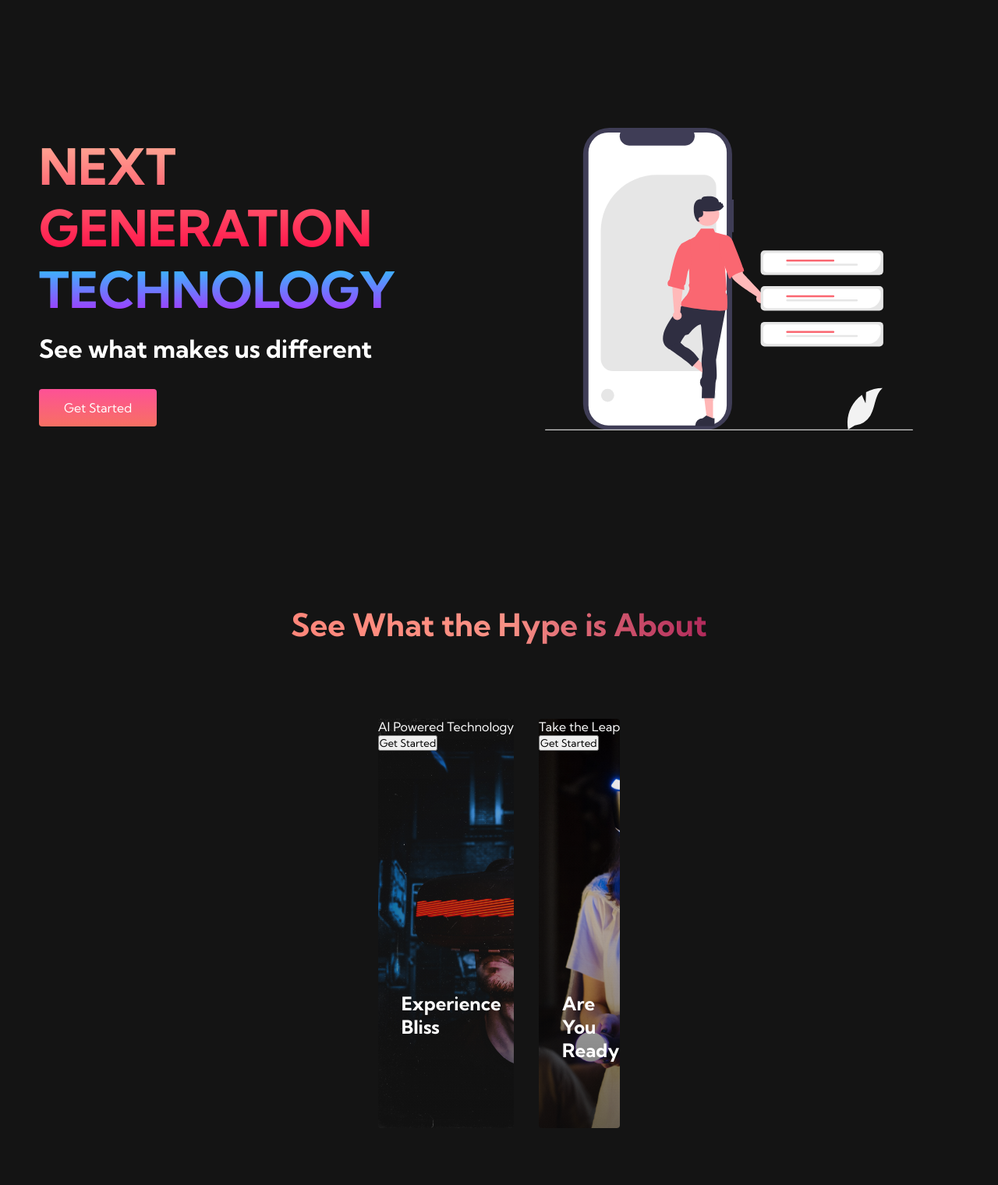
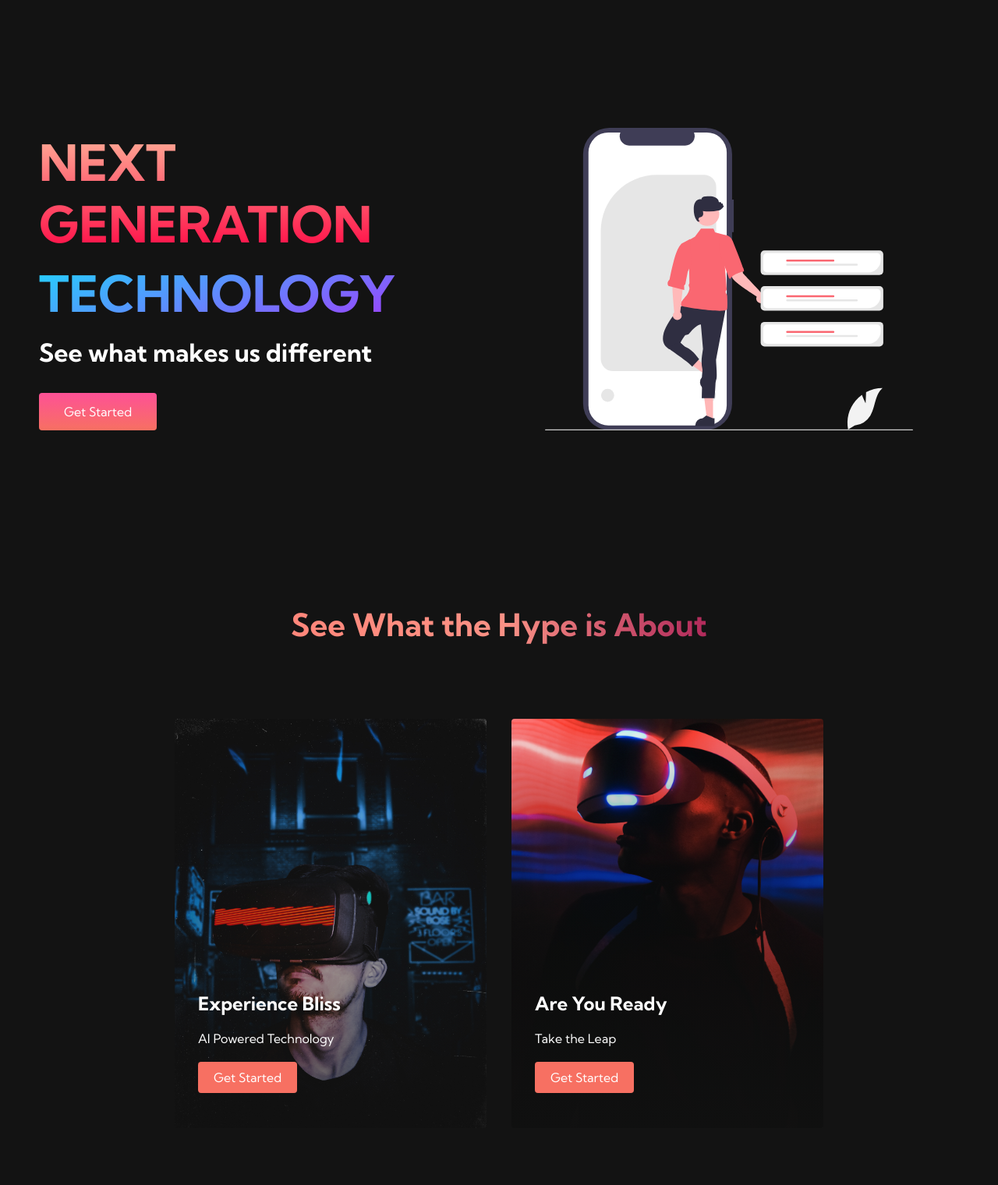
Before and after one commit to Ricardoguima/HTML-CSS-WEBSITE, a PHP site: page / in a window 1280 px wide. Shown: the part 80-1600 px from the top of the page at 78% size. Run offline with PHP 8.4, Linux system fonts and the light colour scheme; some libraries are stand-ins or nearby versions.

Commit message:
Update styles.css

```diff
--- a/styles.css
+++ b/styles.css
@@ -210,11 +210,17 @@
     justify-self: center;
     margin: 0 auto;
     height: 90vh;
-    background-color: #141414;
+    background-color: #131313;
     z-index: 1;
     width: 100%;
     max-width: 1300px;
-    padding: 0 50px;
+    padding-right: 50px;
+    padding-left: 50px;
+  }
+
+  .main__content {
+    color: #fff;
+    width: 100%;
   }
 
   .main__content h1 {
@@ -225,25 +231,25 @@
     -webkit-background-clip: text;
     -moz-background-clip: text;
     -webkit-text-fill-color: transparent;
-    -moz-text-fill-color: transparent
+    -moz-text-fill-color: transparent;
   }
 
   .main__content h2 {
     font-size: 4rem;
+    margin-top: 10px;
     background-color: #ff8177;
-    background-image: linear-gradient(to top, #b721ff 0%, #21d4fd 100%);
+    background-image: linear-gradient(-20deg, #b721ff 0%, #21d4fd 100%);
     background-size: 100%;
     -webkit-background-clip: text;
     -moz-background-clip: text;
     -webkit-text-fill-color: transparent;
-    -moz-text-fill-color: transparent
+    -moz-text-fill-color: transparent;
   }
 
-.main__container p {
+  .main__content p {
     margin-top: 1rem;
     font-size: 2rem;
     font-weight: 700;
-    color: #fff;
   }
 
   .main__btn {
@@ -348,8 +355,9 @@
     }
   }
 
+  /* Services Section */
   .services {
-    background: #141414;
+    background: #131313;
     display: flex;
     flex-direction: column;
     justify-content: center;
@@ -383,7 +394,7 @@
   .services__card {
     margin: 1rem;
     height: 525px;
-    width: 400x;
+    width: 400px;
     border-radius: 4px;
     background-image: linear-gradient(
         to bottom,
@@ -396,15 +407,206 @@
     color: #fff;
   }
 
-.services__card:nth-child(2) {
-    background-image: linear-gradient(to
-    bottom, rgba(0, 0, 0, 0) 0%, rgba(17, 17,17, 0.6) 100%
-    ),
-    url('/images/pic2.jpg');
+  .services__card:before {
+    opacity: 0.2;
   }
 
-.services h2 {
+  .services__card:nth-child(2) {
+    background-image: linear-gradient(
+        to bottom,
+        rgba(0, 0, 0, 0) 0%,
+        rgba(17, 17, 17, 0.9) 100%
+      ),
+      url('/images/pic4.jpg');
+  }
+
+  .services__card h2 {
     position: absolute;
     top: 350px;
     left: 30px;
   }
+
+  .services__card p {
+    position: absolute;
+    top: 400px;
+    left: 30px;
+  }
+
+  .services__card button {
+    color: #fff;
+    padding: 10px 20px;
+    border: none;
+    outline: none;
+    border-radius: 4px;
+    background: #f77062;
+    position: absolute;
+    top: 440px;
+    left: 30px;
+    font-size: 1rem;
+  }
+
+  .services__card button:hover {
+    cursor: pointer;
+  }
+
+  .services__card:hover {
+    transform: scale(1.075);
+    transition: 0.2s ease-in;
+    cursor: pointer;
+  }
+
+  @media screen and (max-width: 960px) {
+    .services {
+      height: 1600px;
+    }
+
+    .services h1 {
+      font-size: 2rem;
+      margin-top: 12rem;
+    }
+  }
+
+  @media screen and (max-width: 480px) {
+    .services {
+      height: 1400px;
+    }
+
+    .services h1 {
+      font-size: 1.2rem;
+    }
+
+    .services__card {
+      width: 300px;
+    }
+  }
+
+  /* Footer CSS */
+  .footer__container {
+    background-color: #141414;
+    padding: 5rem 0;
+    display: flex;
+    flex-direction: column;
+    justify-content: center;
+    align-items: center;
+  }
+
+  #footer__logo {
+    color: #fff;
+    display: flex;
+    align-items: center;
+    cursor: pointer;
+    text-decoration: none;
+    font-size: 2rem;
+  }
+
+  .footer__links {
+    width: 100%;
+    max-width: 1000px;
+    display: flex;
+    justify-content: center;
+  }
+
+  .footer__link--wrapper {
+    display: flex;
+  }
+
+  .footer__link--items {
+    display: flex;
+    flex-direction: column;
+    align-items: flex-start;
+    margin: 16px;
+    text-align: left;
+    width: 160px;
+    box-sizing: border-box;
+  }
+
+  .footer__link--items h2 {
+    margin-bottom: 16px;
+  }
+
+  .footer__link--items > h2 {
+    color: #fff;
+  }
+
+  .footer__link--items a {
+    color: #fff;
+    text-decoration: none;
+    margin-bottom: 0.5rem;
+  }
+
+  .footer__link--items a:hover {
+    color: #e9e9e9;
+    transition: 0.3s ease-out;
+  }
+
+  /* Social Icons */
+  .social__icon--link {
+    color: #fff;
+    font-size: 24px;
+  }
+
+  .social__media {
+    max-width: 1000px;
+    width: 100%;
+  }
+
+  .social__media--wrap {
+    display: flex;
+    justify-content: space-between;
+    align-items: center;
+    width: 90%;
+    max-width: 1000px;
+    margin: 40px auto 0 auto;
+  }
+
+  .social__icons {
+    display: flex;
+    justify-content: space-between;
+    align-items: center;
+    width: 240px;
+  }
+
+  .social__logo {
+    color: #fff;
+    justify-self: start;
+    margin-left: 20px;
+    cursor: pointer;
+    text-decoration: none;
+    font-size: 2rem;
+    display: flex;
+    align-items: center;
+    margin-bottom: 16px;
+  }
+
+  .website__rights {
+    color: #fff;
+  }
+
+  @media screen and (max-width: 820px) {
+    .footer__links {
+      padding-top: 2rem;
+    }
+
+    #footer__logo {
+      margin-bottom: 2rem;
+    }
+
+    .website__rights {
+      margin-bottom: 2rem;
+    }
+
+    .footer__link--wrapper {
+      flex-direction: column;
+    }
+
+    .social__media--wrap {
+      flex-direction: column;
+    }
+  }
+
+  @media screen and (max-width: 480px) {
+    .footer__link--items {
+      margin: 0;
+      padding: 10px;
+      width: 100%;
+    }
```
Also changed, not shown: other parts of styles.css (+24 -20 lines). Lines whose indentation alone changed are shown as unchanged.
